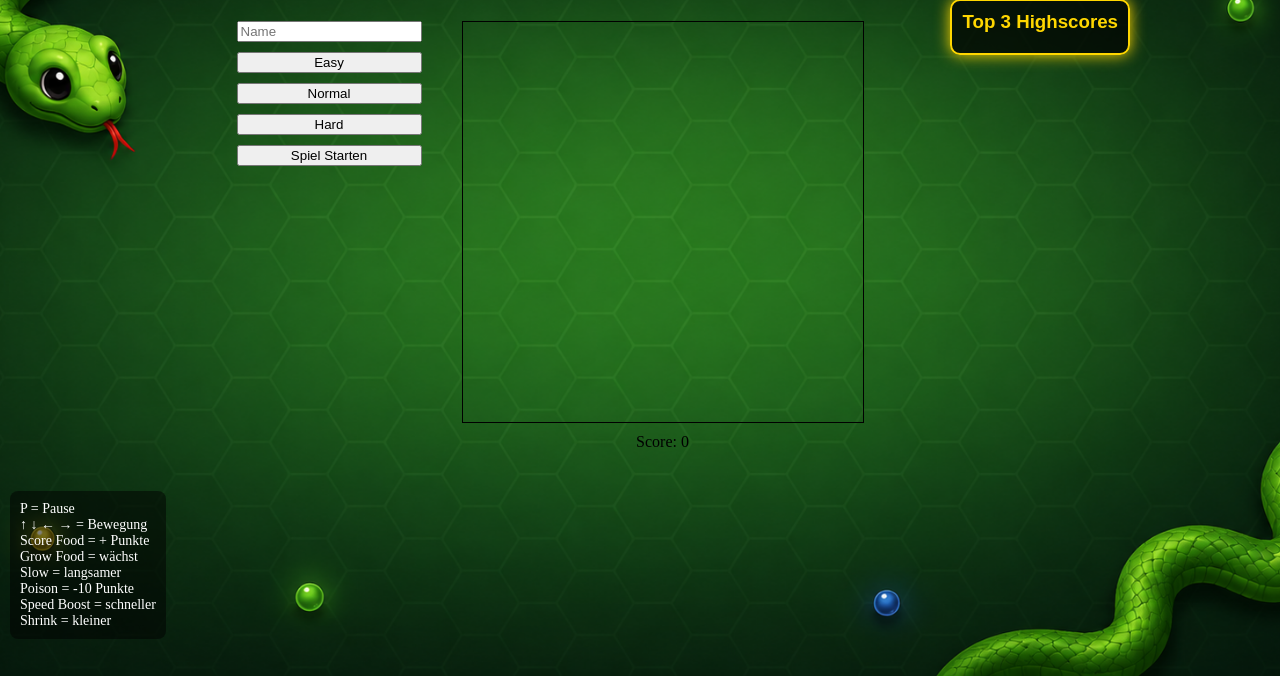
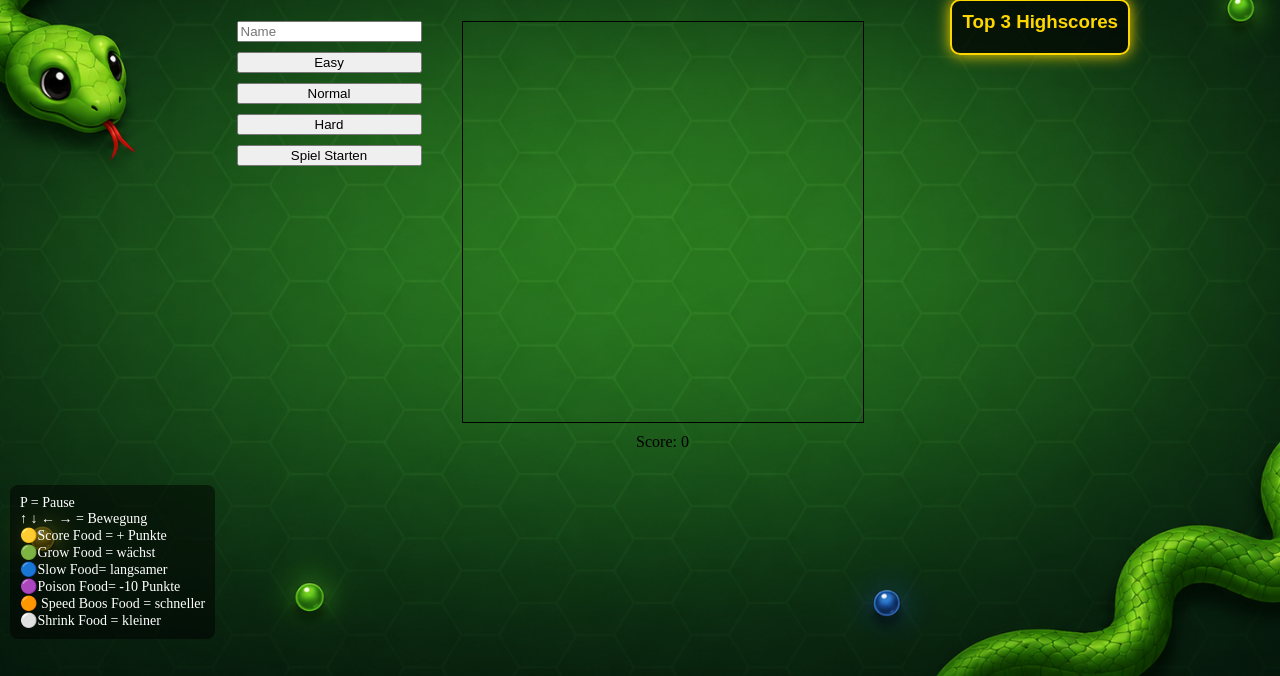
Before and after one commit to nicolas-python/snake-web, a Flask app: page / in a window 1280 px wide. Shown: the part 151-827 px from the top of the page. Run offline with Flask 3, Linux system fonts and the light colour scheme; data that the repository does not hold is empty.

Commit message:
feat(ui): add visual indicators for game effects in HUD

```diff
--- a/templates/index.html
+++ b/templates/index.html
@@ -219,12 +219,12 @@
     <div id="controlsHud">
     <div>P = Pause</div>
     <div>↑ ↓ ← → = Bewegung</div>
-    <div>Score Food = + Punkte</div>
-    <div>Grow Food = wächst</div>
-    <div>Slow = langsamer</div>
-    <div>Poison = -10 Punkte</div>
-    <div>Speed Boost = schneller</div>
-    <div>Shrink = kleiner</div>
+    <div>🟡Score Food = + Punkte</div>
+    <div>🟢Grow Food = wächst</div>
+    <div>🔵Slow Food= langsamer</div>
+    <div>🟣Poison Food= -10 Punkte</div>
+    <div>🟠 Speed Boos Food = schneller</div>
+    <div>⚪Shrink Food = kleiner</div>
 </div>
 
 </body>                                     <!-- makiert das ende des sichbaren bereiches -->
```
